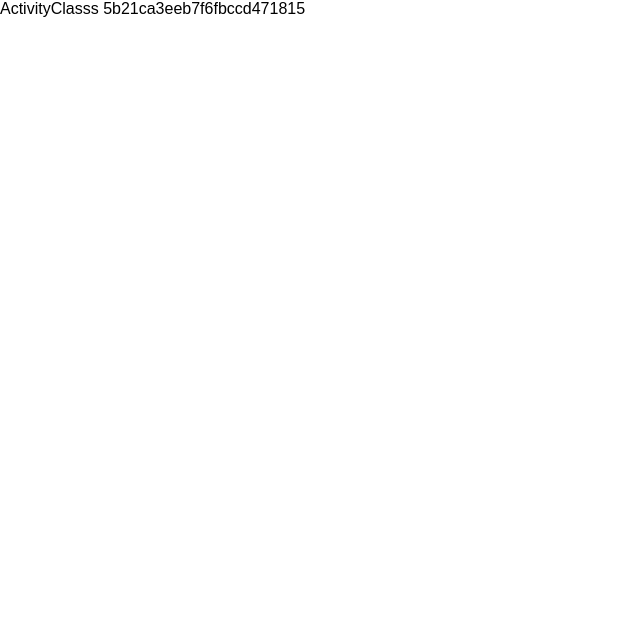
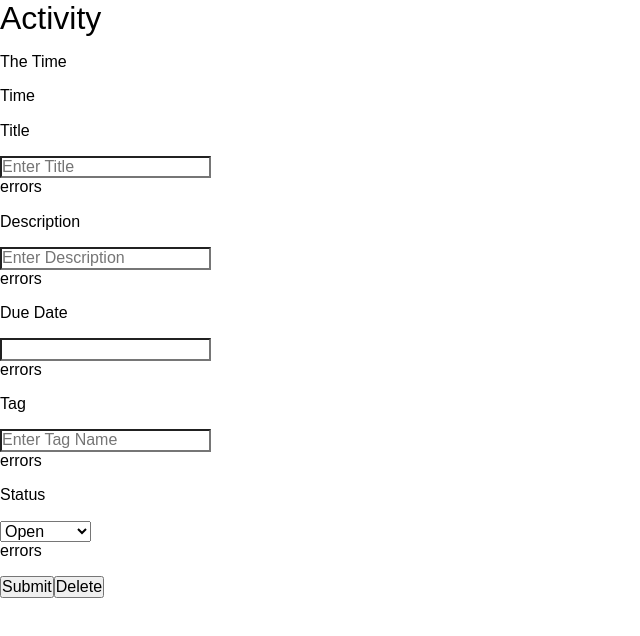
Before and after one commit to Varunvaru524/To-Do-List, a React (Create React App) app: page /table/5b21ca3eeb7f6fbccd471815 in a window 1280 px wide. Shown: the top 636 px of the page, without its empty margins (0-640 px from the left). Built offline with nearby package versions, Linux system fonts and the light colour scheme.

Commit message:
Added ActivityClass Component

```diff
--- a/src/App.jsx
+++ b/src/App.jsx
@@ -10,7 +10,6 @@ class App extends Component {
             <React.Fragment>
                 <Routes>
                     <Route path='/table' element={<TheTable/>}/>
-                    <Route path='/table/new' element = {<ActivitySfc/>}/>
                     <Route path='/table/:id' element = {<ActivitySfc/>}/>
                     <Route path='*' element = {<NotFoundPage/>}/>
                     <Route path='/' element={<Navigate to='/table'/>}/>
--- a/src/Components/Activity/ActivityClass.jsx
+++ b/src/Components/Activity/ActivityClass.jsx
@@ -1,10 +1,71 @@
 import React, { Component } from 'react';
 
 class ActivityClass extends Component {
+    state = {
+        userInput:{time:'',title:'',description:'',dueDate:'',tag:'',status:''},
+        errors:{}
+    }
+
+    handleChange({currentTarget}){
+        let inputData = currentTarget.value
+        let name = currentTarget.name
+
+        let updatedUserInput = this.state.userInput
+        updatedUserInput[name] = inputData
+
+        this.setState({userInput:updatedUserInput})
+    }
+
+    handleSubmit(event){
+        event.preventDefault()
+    }
 
     render() {
+        let {params} = this.props
+        let {description,dueDate,status,tag,time,title} = this.state.userInput
+        console.log(title);
         return (
-            <div>ActivityClasss {this.props.params.id}</div>
+            <React.Fragment>
+                <h1>Activity</h1>
+                <form onSubmit={(e)=>this.handleSubmit(e)}>
+                    <div className="timeStampContainer">
+                        <p className='timeStamp'>The Time</p>
+                        <p className='time'>Time</p>
+                    </div>
+                    <div className='titleContainer'>
+                        <p className='title'>Title</p>
+                        <input type="text" onChange={(e)=>this.handleChange(e)} value={title} name='title' placeholder='Enter Title' />
+                        <p className='errors'>errors</p>
+                    </div>
+                    <div className='descriptionContainer'>
+                        <p className='description'>Description</p>
+                        <input type="text" onChange={(e)=>this.handleChange(e)} name='description' placeholder='Enter Description' />
+                        <p className='errors'>errors</p>
+                    </div>
+                    <div className='dueDateContainer'>
+                        <p className='dueDate'>Due Date</p>
+                        <input type="text" />
+                        <p className='errors'>errors</p>
+                    </div>
+                    <div className='TagContainer'>
+                        <p className='tag'>Tag</p>
+                        <input type="text" placeholder='Enter Tag Name' />
+                        <p className='errors'>errors</p>
+                    </div>
+                    <div className='statusContainer'>
+                        <p className='status'>Status</p>
+                        <select>
+                            <option value="open">Open</option>
+                            <option value="working">Working</option>
+                            <option value="done">Done</option>
+                            <option value="overDue">Over Due</option>
+                        </select>
+                        <p className='errors'>errors</p>
+                    </div>
+                    <button>Submit</button>
+                    <button>Delete</button>
+                </form>
+            </React.Fragment>
         );
     }
 }
--- a/src/Components/TableComponent/Table.jsx
+++ b/src/Components/TableComponent/Table.jsx
@@ -106,6 +106,7 @@ class TheTable extends Component {
             <React.Fragment>
                 <div>To Do List</div>
                 <div>Search</div>
+                <Link to='/table/new'>Add Activity</Link>
                 <Table dataSource={tableData} columns={tableColumn}/>
             </React.Fragment>
         );
```
